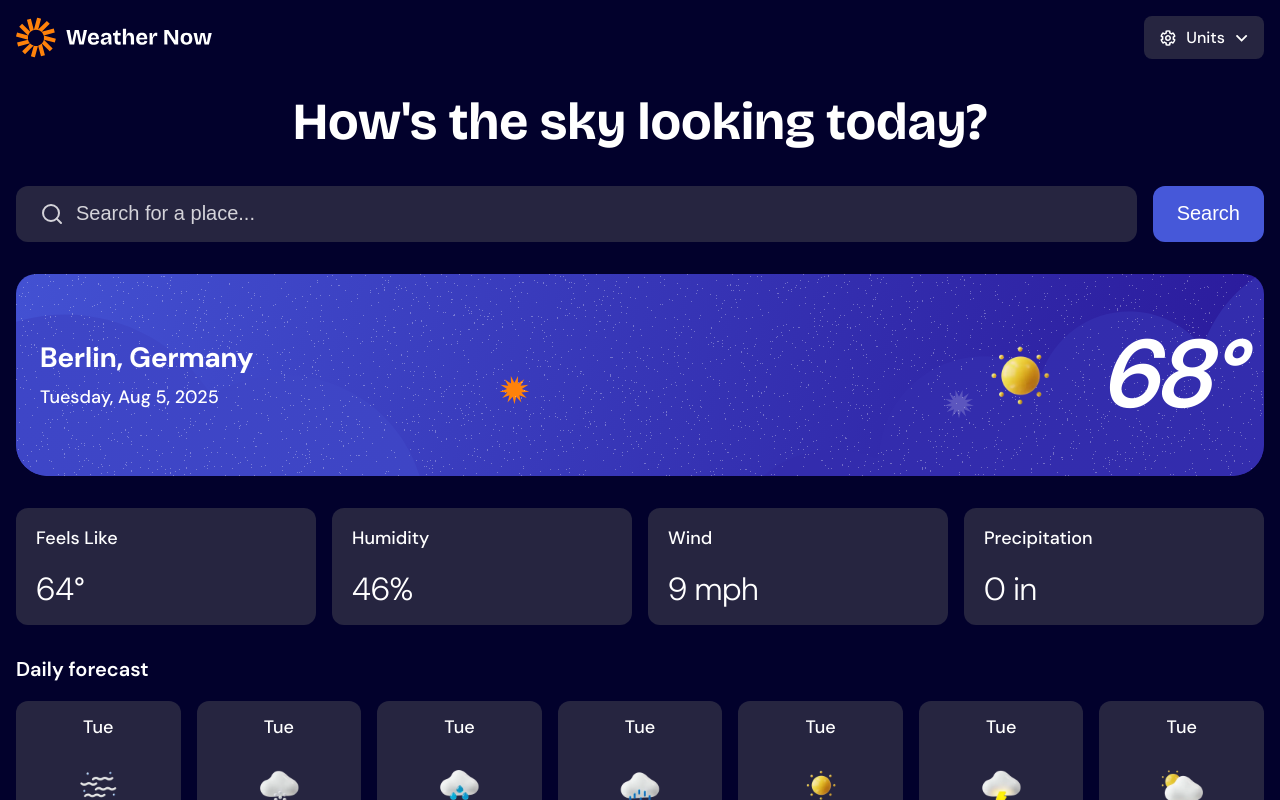
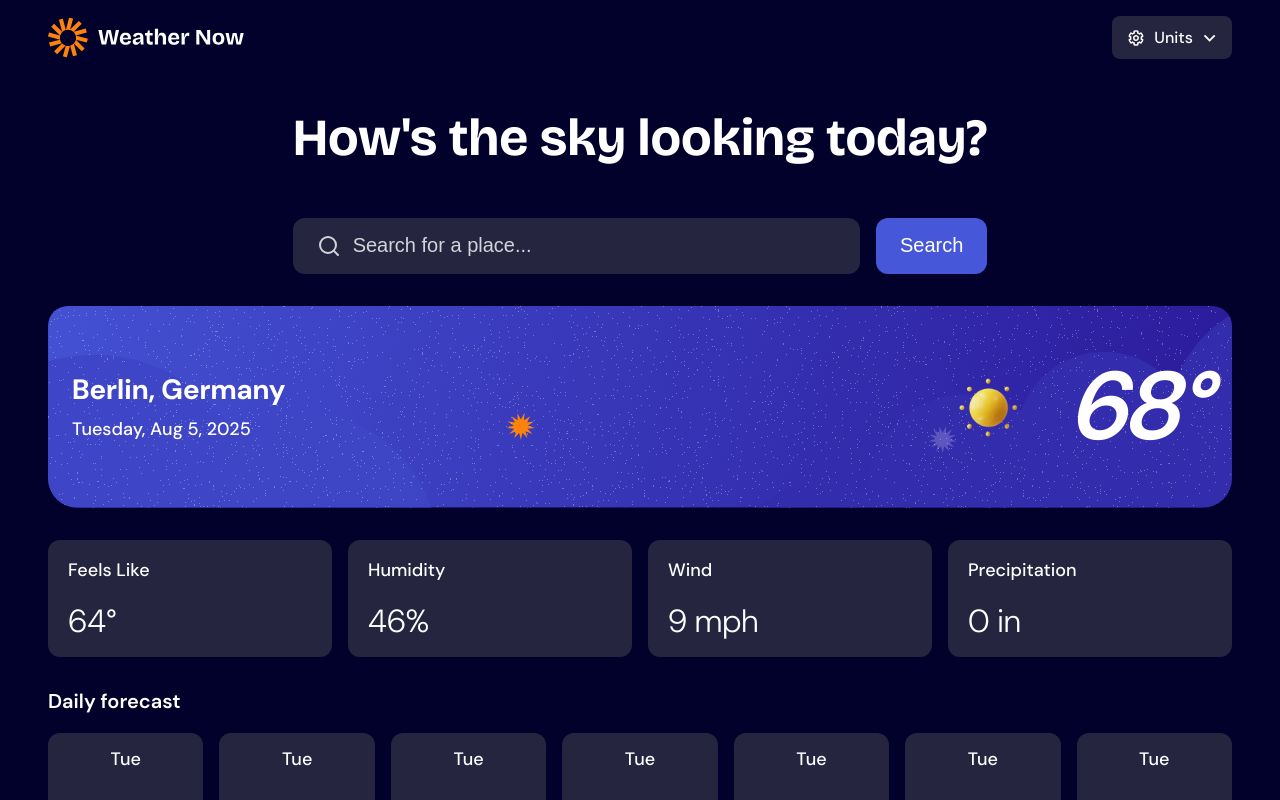
Before and after one commit to ahndrou/weather-app, a React (Vite) app: page / in a window 1280 px wide. Shown: the top 800 px of the page. Built offline with nearby package versions, Linux system fonts and the light colour scheme.

Commit message:
add layout for large displays

```diff
--- a/src/components/DailyForecastGroup.tsx
+++ b/src/components/DailyForecastGroup.tsx
@@ -27,6 +27,6 @@ const Heading = styled.h2`
 
 const ForecastGroup = styled.div`
   display: grid;
-  grid-template-columns: repeat(auto-fit, minmax(${104 / 16}rem, 1fr));
+  grid-template-columns: repeat(auto-fit, minmax(${90 / 16}rem, 1fr));
   gap: 16px;
 `;
--- a/src/components/HourlyForecastGroup.tsx
+++ b/src/components/HourlyForecastGroup.tsx
@@ -6,7 +6,7 @@ export default function HourlyForecastGroup() {
   return (
     <Wrapper>
       <SectionHeader>
-        <h2>Hourly forecast</h2>
+        <Heading>Hourly forecast</Heading>
         <Button color="light">Tuesday</Button>
       </SectionHeader>
       <ForecastGroup>
@@ -28,7 +28,12 @@ const Wrapper = styled.div`
 const SectionHeader = styled.div`
   display: flex;
   justify-content: space-between;
+  align-items: center;
   margin-bottom: ${16 / 16}rem;
+`;
+
+const Heading = styled.h2`
+  margin-inline-end: 0.5rem;
 `;
 
 const ForecastGroup = styled.div`
--- a/src/components/Page.tsx
+++ b/src/components/Page.tsx
@@ -12,12 +12,19 @@ export default function Page() {
     <Wrapper>
       <Header />
       <Main>
+        <TopSection>
           <PageTitle>How's the sky looking today?</PageTitle>
+          <SearchFormWrapper>
             <SearchForm />
+          </SearchFormWrapper>
+        </TopSection>
+
+        <GridSection>
           <WeatherInfoBanner />
           <WeatherTodayDetails />
           <DailyForecastGroup />
           <HourlyForecastGroup />
+        </GridSection>
       </Main>
     </Wrapper>
   );
@@ -26,9 +33,45 @@ export default function Page() {
 const Wrapper = styled.div`
   display: flex;
   flex-direction: column;
+  gap: 48px;
+  min-height: 100%;
+  max-width: ${1216 / 16}rem;
+  margin-inline: auto;
+  width: 100%;
+  padding: 16px 16px 48px;
+
+  @media screen and (width >= ${1440 / 16}rem) {
+    gap: 64px;
+  }
+`;
+
+const Main = styled.main`
+  display: grid;
   gap: 32px;
-  min-height: 100%;
-  padding: 16px 16px 48px;
+
+  @media screen and (width >= ${1440 / 16}rem) {
+    gap: 48px;
+  }
+`;
+
+const TopSection = styled.div`
+  display: grid;
+  gap: 48px;
+  max-width: ${731 / 16}rem;
+  justify-self: center;
+
+  @media screen and (width >= ${1440 / 16}rem) {
+    gap: 64px;
+  }
+`;
+
+const SearchFormWrapper = styled.div`
+  margin-inline: auto;
+  width: 100%;
+
+  @media screen and (width >= ${1440 / 16}rem) {
+    max-width: ${656 / 16}rem;
+  }
 `;
 
 const PageTitle = styled.h1`
@@ -37,9 +80,20 @@ const PageTitle = styled.h1`
   text-align: center;
 `;
 
-const Main = styled.main`
-  display: flex;
-  flex-direction: column;
-  flex-grow: 1;
+const GridSection = styled.div`
+  display: grid;
   gap: 32px;
+
+  @media screen and (width >= ${1440 / 16}rem) {
+    grid-template-columns: repeat(3, 1fr);
+
+    & > :not(:last-child) {
+      grid-column: 1 / -2;
+    }
+
+    & > :last-child {
+      grid-column: -2;
+      grid-row: 1 / span 3;
+    }
+  }
 `;
--- a/src/components/WeatherTodayDetails.tsx
+++ b/src/components/WeatherTodayDetails.tsx
@@ -35,6 +35,10 @@ const Wrapper = styled.div`
   @media screen and (width >= ${768 / 16}rem) {
     grid-template-columns: repeat(4, 1fr);
   }
+
+  @media screen and (width >= ${1440 / 16}rem) {
+    gap: 24px;
+  }
 `;
 
 const DetailWrapper = styled.div`
```
Lines whose indentation alone changed are shown as unchanged.
